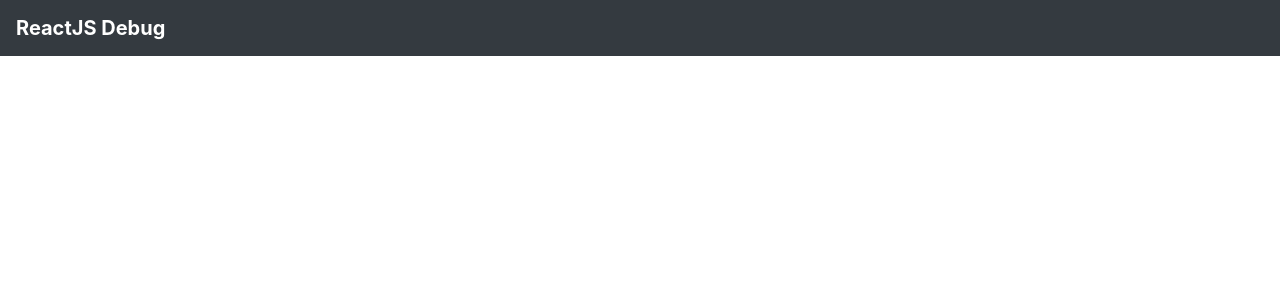
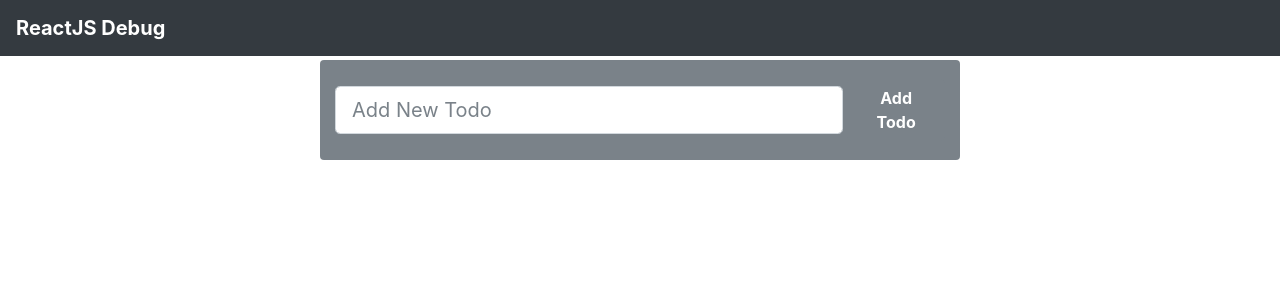
Before and after one commit to koderoom/reactjs-debug, a React (Create React App) app: page / in a window 1280 px wide. Shown: the top 300 px of the page. Built offline with nearby package versions, Linux system fonts and the light colour scheme; the HTML template or start-up script is replaced by a standard one.

Commit message:
input box.

```diff
--- a/src/App.js
+++ b/src/App.js
@@ -8,6 +8,15 @@ class App extends Component {
         <nav className="navbar navbar-dark bg-dark">
           <a className="navbar-brand" style={{fontWeight:'bold'}} href="#">ReactJS Debug</a>
         </nav>
+
+        <div className="container-fluid">
+            <div className="row justify-content-center mt-1" >
+                <div className="col-6 bg-secondary rounded d-flex justify-content-center align-items-center" style={{height:'100px', opacity:'.9'}}>
+                    <input class="form-control form-control-lg col-10 mr-1" type="text" placeholder="Add New Todo" />
+                    <button type="button" class="btn btn-secondary " style={{fontWeight:'bold'}}>Add Todo</button>
+                </div>
+            </div>
+        </div>
       </React.Fragment>
     );
   }
```
